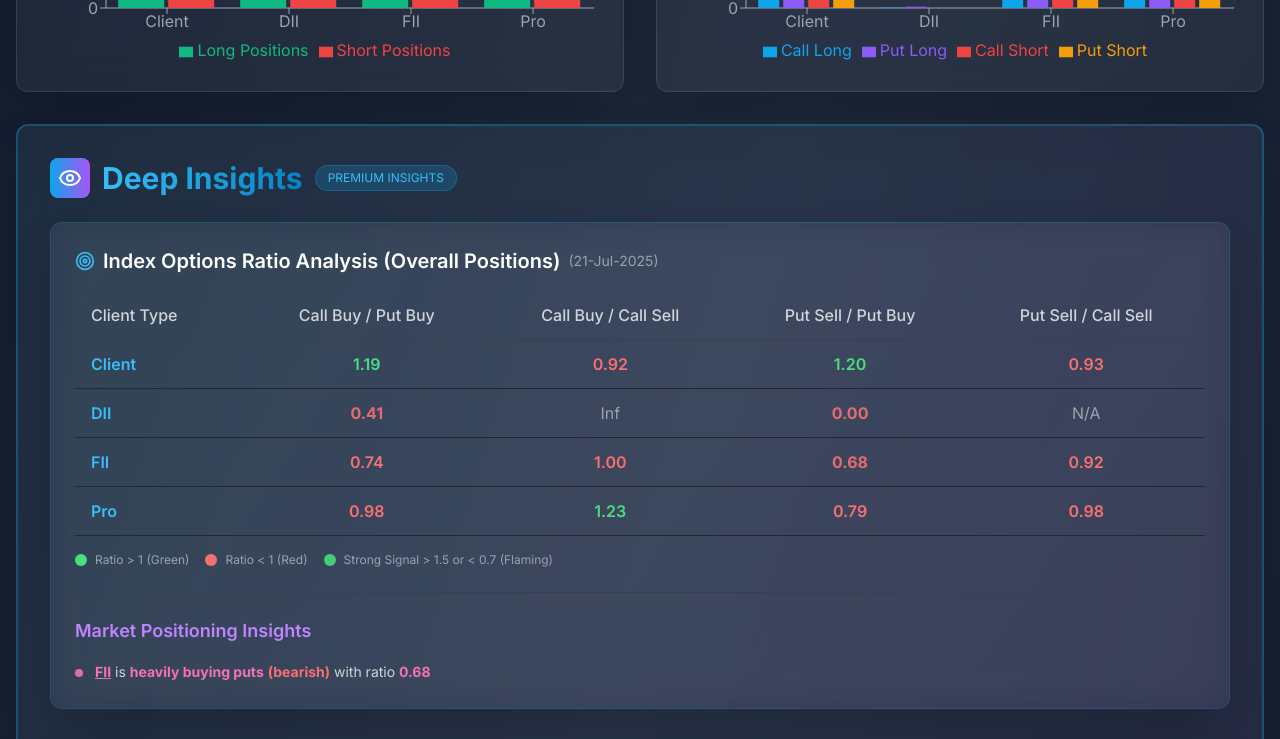
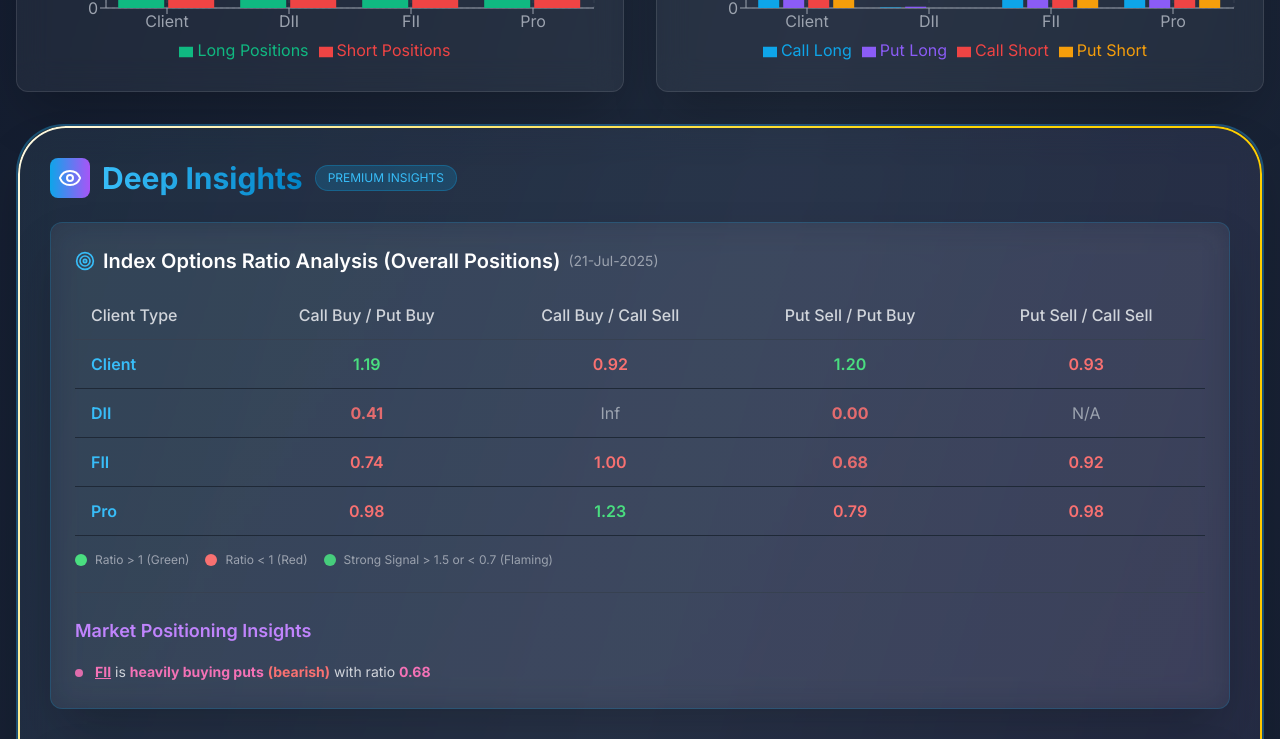
Before and after one commit to ryuzaki-ved/NSE-EOD-Data-Analyzer, a React (Vite) app in the folder my-eod-app/: page /part-oi in a window 1280 px wide. Shown: the part 1520-2259 px from the top of the page. Built offline with nearby package versions, Linux system fonts and the light colour scheme.

Commit message:
Color enhancement

```diff
--- a/my-eod-app/src/index.css
+++ b/my-eod-app/src/index.css
@@ -38,6 +38,29 @@
   }
 }
 
+/* Glowing gold border for Deep Insights - border only, not inside */
+.glow-gold-border {
+  position: relative;
+  z-index: 1;
+  border-radius: 3rem;
+}
+.glow-gold-border::before {
+  content: "";
+  position: absolute;
+  inset: 0;
+  border-radius: 3rem; /* match card */
+  padding: 2px; /* border thickness */
+  background: linear-gradient(120deg, #fffbe6 0%, #ffd700 40%, #ffb300 100%);
+  -webkit-mask:
+    linear-gradient(#fff 0 0) content-box,
+    linear-gradient(#fff 0 0);
+  -webkit-mask-composite: xor;
+  mask-composite: exclude;
+  pointer-events: none;
+  z-index: 2;
+  box-shadow: 0 0 16px 4px #ffd70080, 0 0 32px 8px #fffbe680;
+}
+
 /* Custom scrollbar */
 ::-webkit-scrollbar {
   width: 8px;
--- a/my-eod-app/src/pages/PartOIPage.jsx
+++ b/my-eod-app/src/pages/PartOIPage.jsx
@@ -908,7 +908,7 @@ const PartOIPage = () => {
       </div>
 
       {/* Deep Insights Section */}
-      <div className="glass-card p-8 border-2 border-primary-500/30 bg-gradient-to-br from-primary-900/10 to-purple-900/10">
+      <div className="glass-card p-8 border-2 border-primary-500/30 bg-gradient-to-br from-primary-900/10 to-purple-900/10 glow-gold-border">
         <div className="flex items-center space-x-3 mb-6">
           <div className="p-2 rounded-lg bg-gradient-to-r from-primary-500 to-purple-500">
             <Eye className="h-6 w-6 text-white" />
```
